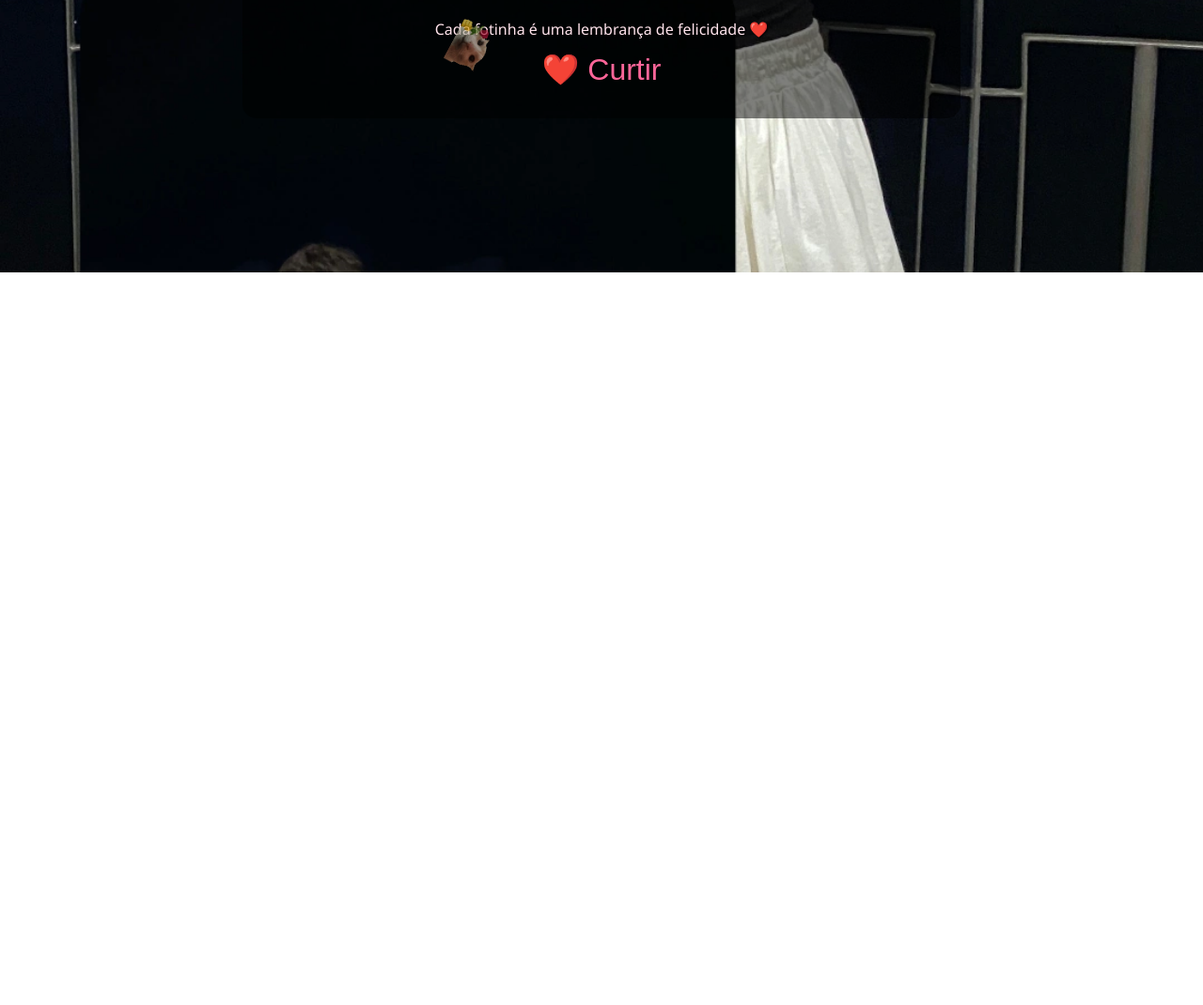
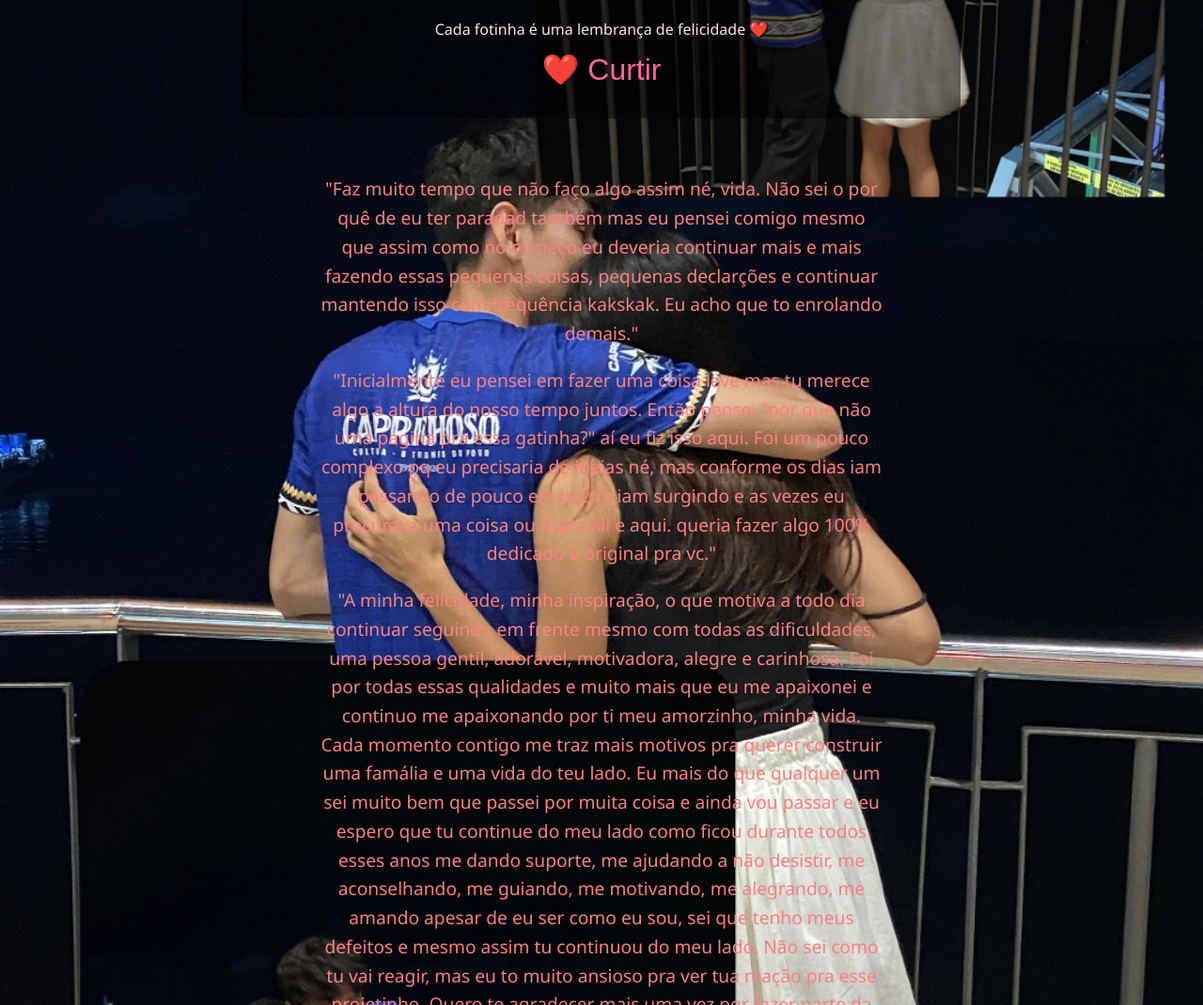
Before and after one commit to Kikden28/nossa-hist-ria, a plain HTML site: page index.html in a window 1280 px wide. Shown: the part 510-1580 px from the top of the page at 94% size. Before the commit the page ends 800 px from the top, so only its background shows below. Drawn offline with Linux system fonts and the light colour scheme.

Commit message:
Atualização do projeto Nossa-historia

```diff
--- a/index.html
+++ b/index.html
@@ -7,6 +7,9 @@
   <link rel="stylesheet" href="style.css" />
 </head>
 <body>
+  <audio id="audioFundo" src="musica.mp3/Damiano David - The First Time (Tradução_ Legendado) [1MxCEkLuLuA].mp3" loop></audio>
+
+
   <div class="contador-wrapper">
     <div id="contador" class="contador"></div>
   </div>
@@ -26,6 +29,26 @@
     <button id="btnCurtir" title="Curtir">❤️ Curtir</button>
   </div>
 
+    <div class="frases-reveladas">
+    <p class="frase">"Faz muito tempo que não faço algo assim né, vida. Não sei o por quê de eu ter paradad também
+      mas eu pensei comigo  mesmo que assim como no começo eu deveria continuar mais e mais fazendo essas pequenas coisas,
+      pequenas declarções e continuar mantendo isso com frequência kakskak. Eu acho que to enrolando demais."</p>
+    <p class="frase">"Inicialmente eu pensei em fazer uma coisa leve mas tu merece algo a altura do nosso tempo juntos. Então pensei
+      "por que não uma pagina pra essa gatinha?" aí eu fiz isso aqui. Foi um pouco complexo pq eu precisaria de ideias né,
+      mas conforme os dias iam passando de pouco em pouco iam surgindo e as vezes eu procurava uma coisa ou outra ali e aqui.
+      queria fazer algo 100% dedicado e original pra vc."</p>
+    <p class="frase">"A minha felicidade, minha inspiração, o que motiva a todo dia continuar seguindo em frente mesmo com todas
+      as dificuldades, uma pessoa gentil, adorável, motivadora, alegre e carinhosa. Foi por todas essas qualidades e muito mais que
+      eu me apaixonei e continuo me apaixonando por ti meu amorzinho, minha vida. Cada momento contigo me traz mais motivos pra querer
+      construir uma famália e uma vida do teu lado. Eu mais do que qualquer um sei muito bem que passei por muita coisa e ainda vou passar
+      e eu espero que tu continue do meu lado como ficou durante todos esses anos me dando suporte, me ajudando a não desistir, me aconselhando,
+      me guiando, me motivando, me alegrando, me amando apesar de eu ser como eu sou, sei que tenho meus defeitos e mesmo assim tu continuou do meu lado.
+      Não sei como tu vai reagir, mas eu to muito ansioso pra ver tua reação pra esse projetinho. Quero te agradecer mais uma vez por fazer parte da minha
+      vida, "salva meu número ai, to recuperando meus contatos" e 4 anos depois estamos aqui ó KKKKKKKKKK. Aquela menina que enchia a cara, não queria saber de nada
+      e só tava vivendo acabou encontrando um mlk retardado nerdola viciado em games e sem rumo e cá estamos. Passamos por muita coisa e ainda vamos passar, eu sei disso,
+      mas, todavia, no entanto, entretanto sei que vamos superar qualquer coisa que vier. Mais um ano minha consagrada, "tmj é nós mlk" EU TE AMO MINH FLORZINHA🌹💕</object></p>
+  </div>
+
   <div id="figurinhas-fundo"></div>
 
   <div id="corações" class="corações"></div>
--- a/script.js
+++ b/script.js
@@ -8,11 +8,14 @@ const mensagens = [
   "Cada gargalhada tua me contagia <3",
   "A distância é minha inimiga, eu amo ficar do teu ladinho",
   "Penso em ti o dia inteiro, vidoca",
-  "As lembranças de quando a genta tava começando nossa história, são as melhores"
+  "As lembranças de quando a genta tava começando nossa história, são as melhores",
+  "Teu sorriso ilumina meus dias. ☀️",
+  "Você é a razão do meu sorriso. 😊"
 ];
 
 const slides = [
   { type: 'img', src: 'img/foto6.jpg.webp', legenda: 'Cada fotinha é uma lembrança de felicidade ❤️' },
+  { type: 'img', src: 'img/foto2jpg.webp', legenda: 'Teu olhar é o meu refúgio, meu amor' },
   { type: 'video', src: 'videos.mp4/video3.mp4', legenda: 'Teu sorriso me alegra nesses dias escuros' },
   { type: 'img', src: 'img/foto3.jpg.webp', legenda: 'Eu aproveito cada momento do teu ladinho' },
   { type: 'video', src: 'videos.mp4/video2.mp4', legenda: 'Sempre vou te amar com todas as minhas forças 🥰' },
@@ -195,3 +198,47 @@ function criarFigurinhaImagem() {
 
 // Cria figurinhas flutuantes periodicamente
 setInterval(criarFigurinhaImagem, 2000);
+
+const fraseBlock = document.querySelector('.frases-reveladas');
+
+const observer = new IntersectionObserver(entries => {
+  entries.forEach(entry => {
+    if (entry.isIntersecting) {
+      fraseBlock.classList.add('visible');
+    }
+  });
+});
+
+observer.observe(fraseBlock);
+
+// Música de fundo com autoplay bloqueado
+// A música só inicia quando o usuário interage com a página (scroll, click, touch
+const audio = document.getElementById('audioFundo');
+
+let iniciado = false;
+
+function iniciarMusica() {
+  if (!iniciado) {
+    iniciado = true;
+    audio.volume = 0;
+    audio.play().then(() => {
+      // Efeito fade-in gradual
+      let volume = 0;
+      const fade = setInterval(() => {
+        if (volume < 0.5) {
+          volume += 0.01;
+          audio.volume = volume;
+        } else {
+          clearInterval(fade);
+        }
+      }, 100); // sobe o volume suavemente em ~5 segundos
+    }).catch((e) => {
+      console.log("Autoplay bloqueado pelo navegador:", e);
+    });
+  }
+}
+
+// Dispara quando o usuário interagir com a página (clicar, tocar ou rolar)
+window.addEventListener('scroll', iniciarMusica);
+window.addEventListener('click', iniciarMusica);
+window.addEventListener('touchstart', iniciarMusica);
--- a/style.css
+++ b/style.css
@@ -249,6 +249,26 @@ user-select: none;         /* padrão */
   opacity: 0.9;
 }
 
+.frases-reveladas {
+  margin: 60px auto 40px;
+  max-width: 600px;
+  text-align: center;
+  opacity: 0;
+  transform: translateY(40px);
+  transition: opacity 1.2s ease, transform 1.2s ease;
+  font-size: 1.2em;
+  color: #fa8080;
+  padding: 0 20px;
+  line-height: 1.6;
+}
+
+.frases-reveladas.visible {
+  opacity: 1;
+  transform: translateY(0);
+}
+
+
+
 @keyframes flutuar {
   0% {
     transform: translateY(0) rotate(0deg);
```
Also changed, not shown: 1 other file.
